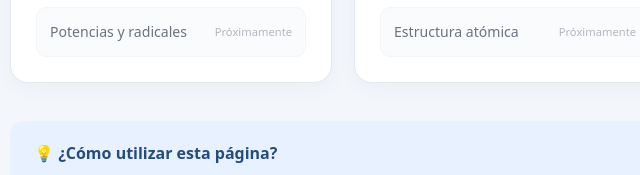
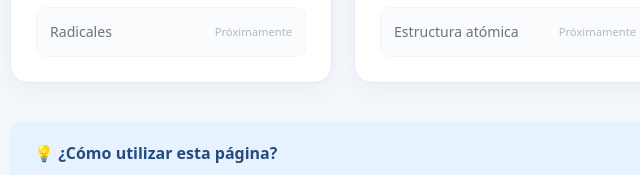
Before and after one commit to fabiohdezd/repaso_3_diver, a plain HTML site: page index.html in a window 1280 px wide. Shown: the part 802-977 px from the top of the page, 125-765 px from the left. Drawn offline with Linux system fonts and the light colour scheme.

Commit message:
Change topic from 'Potencias y radicales' to 'Radicales'

```diff
--- a/index.html
+++ b/index.html
@@ -264,7 +264,7 @@
          </a>
 
           <div class="tema pendiente">
-            <span>Potencias y radicales</span>
+            <span>Radicales</span>
             <span class="estado">Próximamente</span>
           </div>
 
```
